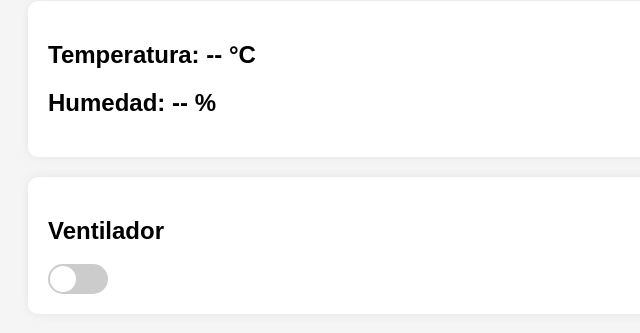
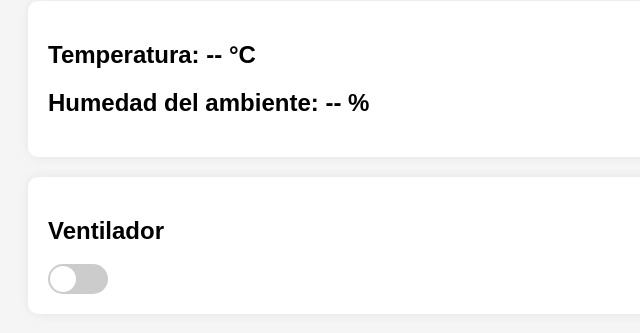
Before and after one commit to laruizal-star/PROYECTO-IOT, a plain HTML site: page index.html in a window 1280 px wide. Shown: the part 107-440 px from the top of the page, without its empty margins (0-640 px from the left). Drawn offline with Linux system fonts and the light colour scheme; no server answers.

Commit message:
Update index.html

```diff
--- a/index.html
+++ b/index.html
@@ -49,7 +49,7 @@
 
   <div class="card">
     <h2>Temperatura: <span id="temp">--</span> °C</h2>
-    <h2>Humedad: <span id="hum">--</span> %</h2>
+    <h2>Humedad del ambiente: <span id="hum">--</span> %</h2>
   </div>
 
   <div class="card">
```
